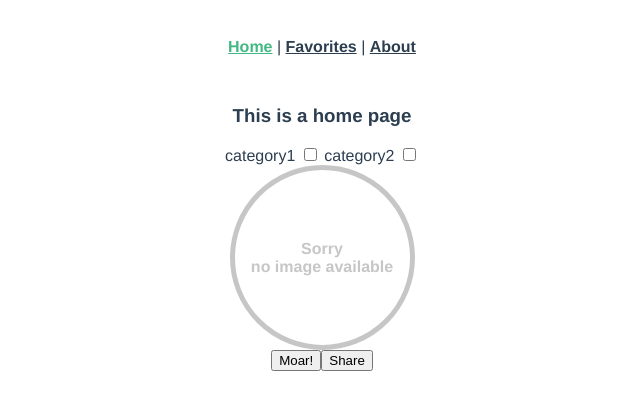
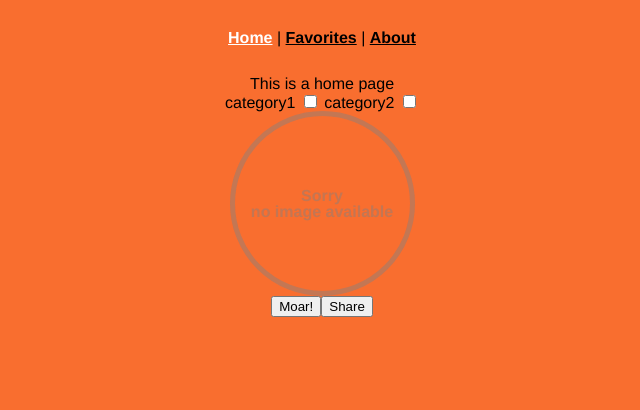
Before and after one commit to AlexEmashev/vue-cats, a Vue app: page / in a window 1280 px wide. Shown: the top 410 px of the page, without its empty margins (318-958 px from the left). Built offline with nearby package versions, Linux system fonts and the light colour scheme.

Commit message:
Modified code so actions and modifiers started to work

```diff
--- a/package.json
+++ b/package.json
@@ -8,6 +8,7 @@
     "lint": "vue-cli-service lint"
   },
   "dependencies": {
+    "axios": "^0.18.0",
     "vue": "^2.5.17",
     "vue-router": "^3.0.1",
     "vuex": "^3.0.1"
--- a/public/index.html
+++ b/public/index.html
@@ -1,12 +1,147 @@
 <!DOCTYPE html>
 <html lang="en">
+
 <head>
   <meta charset="utf-8">
   <meta http-equiv="X-UA-Compatible" content="IE=edge">
   <meta name="viewport" content="width=device-width,initial-scale=1.0">
   <link rel="icon" href="<%= BASE_URL %>favicon.ico">
-    <title>vue-cats</title>
+  <style>
+    html,
+    body,
+    div,
+    span,
+    applet,
+    object,
+    iframe,
+    h1,
+    h2,
+    h3,
+    h4,
+    h5,
+    h6,
+    p,
+    blockquote,
+    pre,
+    a,
+    abbr,
+    acronym,
+    address,
+    big,
+    cite,
+    code,
+    del,
+    dfn,
+    em,
+    img,
+    ins,
+    kbd,
+    q,
+    s,
+    samp,
+    small,
+    strike,
+    strong,
+    sub,
+    sup,
+    tt,
+    var,
+    b,
+    u,
+    i,
+    center,
+    dl,
+    dt,
+    dd,
+    ol,
+    ul,
+    li,
+    fieldset,
+    form,
+    label,
+    legend,
+    table,
+    caption,
+    tbody,
+    tfoot,
+    thead,
+    tr,
+    th,
+    td,
+    article,
+    aside,
+    canvas,
+    details,
+    embed,
+    figure,
+    figcaption,
+    footer,
+    header,
+    hgroup,
+    menu,
+    nav,
+    output,
+    ruby,
+    section,
+    summary,
+    time,
+    mark,
+    audio,
+    video {
+      margin: 0;
+      padding: 0;
+      border: 0;
+      font-size: 100%;
+      font: inherit;
+      vertical-align: baseline;
+    }
+
+    /* HTML5 display-role reset for older browsers */
+    article,
+    aside,
+    details,
+    figcaption,
+    figure,
+    footer,
+    header,
+    hgroup,
+    menu,
+    nav,
+    section {
+      display: block;
+    }
+
+    body {
+      line-height: 1;
+      background: #f96e2f;
+    }
+
+    ol,
+    ul {
+      list-style: none;
+    }
+
+    blockquote,
+    q {
+      quotes: none;
+    }
+
+    blockquote:before,
+    blockquote:after,
+    q:before,
+    q:after {
+      content: '';
+      content: none;
+    }
+
+    table {
+      border-collapse: collapse;
+      border-spacing: 0;
+    }
+  </style>
+  <title>Vue Cats</title>
 </head>
+
 <body>
   <noscript>
     <strong>We're sorry but vue-cats doesn't work properly without JavaScript enabled. Please enable it to continue.</strong>
@@ -14,4 +149,5 @@
   <div id="app"></div>
   <!-- built files will be auto injected -->
 </body>
+
 </html>
--- a/src/App.vue
+++ b/src/App.vue
@@ -11,21 +11,23 @@
   </div>
 </template>
 
-<style scoped lang="scss">
+<style lang="scss">
+$font-color: #000;
+$font-color-active: #fff;
 #app {
   font-family: "Avenir", Helvetica, Arial, sans-serif;
   -webkit-font-smoothing: antialiased;
   -moz-osx-font-smoothing: grayscale;
   text-align: center;
-  color: #2c3e50;
+  color: $font-color;
 }
 #nav {
   padding: 30px;
   a {
     font-weight: bold;
-    color: #2c3e50;
+    color: $font-color;
     &.router-link-exact-active {
-      color: #42b983;
+      color: $font-color-active;
     }
   }
 }
--- /dev/null
+++ b/src/service/http.js
@@ -0,0 +1,34 @@
+import axios from 'axios'
+
+/**
+ * Returns HTTP service to work with remote
+ */
+class httpService {
+  constructor() {
+    console.log('✨ Http service created!')
+    this.http = axios.create({
+      baseURL: `https://api.thecatapi.com/v1/images/`,
+      headers: {
+
+      }
+    })
+  }
+
+  /**
+   * Returns image in json format
+   */
+  getRandomImage() {
+    return this.http.get(
+      'search', {
+        params: {
+          'format': 'json'
+        }
+      }
+    )
+  }
+}
+
+/**
+ * Service
+ */
+export const HttpService = new httpService()
--- a/src/store/store.js
+++ b/src/store/store.js
@@ -1,9 +1,11 @@
 import Vue from 'vue'
 import Vuex from 'vuex'
+import { HttpService } from '@/service/http'
 
 Vue.use(Vuex)
 
 export default new Vuex.Store({
+  strict: process.env.NODE_ENV !== 'production',
   state: {
     /**
      * List of categories
@@ -16,7 +18,7 @@ export default new Vuex.Store({
     /**
      * Current image
      */
-    image: null,
+    imageURL: '',
     /**
      * Error description, occured during actions
      */
@@ -50,16 +52,32 @@ export default new Vuex.Store({
      */
     toggleCategory(state, category) {
 
+    },
+    imageLoading(state) {
+      state.inProgress = true
+    },
+    imageLoaded(state, imageURL) {
+      console.log('Image loaded:', imageURL)
+      state.imageURL = imageURL
+      state.inProgress = false
     }
   },
-  actions: {
+  actions: { // They are like effects.
     /**
      * Returns image object from remote resource
      * @param {*} context
-     * @param {*} categoryId
+     * @param {Array} categoryIds
      */
-    getImage(context, categoryId) {
+    getImage(context, categoryIds) {
+      context.commit('imageLoading')
 
+      HttpService.getRandomImage()
+      .then((response) => {
+        context.commit('imageLoaded', response.data[0].url)
+      })
+      .catch((error) => {
+        context.commit('imageLoaded', '')
+      })
     },
     /**
      * Returns categories list from remote
--- a/src/views/Home.vue
+++ b/src/views/Home.vue
@@ -1,11 +1,12 @@
 <template>
   <section class="home">
     <h1>This is a home page</h1>
+    <div v-if="inProgress">Loading...</div>
     <div class="categories">
       <category-button v-for="category in categories" :key="category.id" :label="category.name"></category-button>
     </div>
-    <image-box :src="imgSrc"></image-box>
-    <button class="moar-button">Moar!</button>
+    <image-box :src="imageSrc"></image-box>
+    <button class="moar-button" @click="getImage">Moar!</button>
     <share-button>Share</share-button>
   </section>
 </template>
@@ -14,12 +15,14 @@
 import ImageBox from '@/components/ImageBox.vue'
 import ShareButton from '@/components/ShareButton.vue'
 import CategoryButton from '@/components/CategoryButton.vue'
+import store from '@/store/store'
 
 export default {
   name: 'home',
+  store,
   data() {
     return {
-      imgSrc: ``,
+      httpService: null,
       categories: [
         {
           id: 1,
@@ -38,6 +41,21 @@ export default {
     'image-box': ImageBox,
     'share-button': ShareButton,
     'category-button': CategoryButton
+  },
+  computed: {
+    inProgress() {
+      return store.state.inProgress
+    },
+    imageSrc() {
+      return store.state.imageURL
+    }
+  },
+  methods: {
+    getImage() {
+      this.$store.dispatch('getImage')
+    }
+  },
+  created() {
   }
 }
 </script>
```
Also changed, not shown: src/assets/logo.png (deleted), 1 other file (tests, documents, lock files or other folders). Lines whose indentation alone changed are shown as unchanged.
